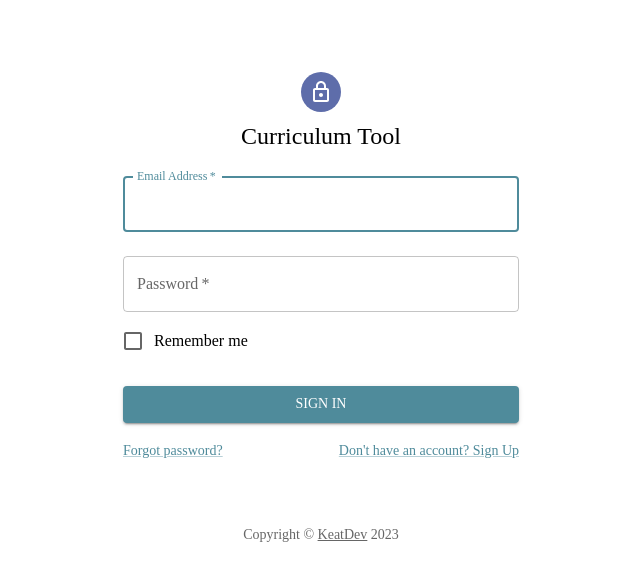
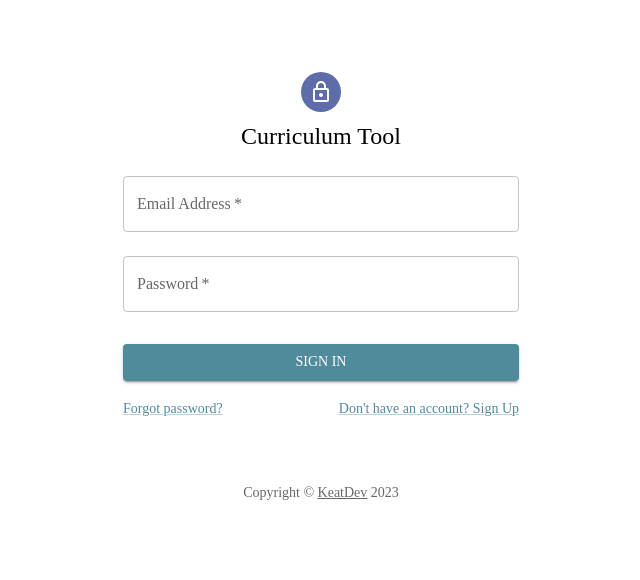
Before and after one commit to drewkeat/theatre-ed-tool, a Next.js app: page / in a window 1280 px wide. Shown: the top 580 px of the page, without its empty margins (319-959 px from the left). Built offline with nearby package versions, Linux system fonts and the light colour scheme.

Commit message:
apply formik to signup/login

```diff
--- a/components/landing/LogIn.jsx
+++ b/components/landing/LogIn.jsx
@@ -1,19 +1,45 @@
 import {Box, Checkbox, TextField, FormControlLabel, Button, Grid, Link} from "@mui/material"
+import { useFormik } from "formik";
+import * as yup from "yup";
 
 export default function LogIn({swapForm}) {
   //Submit function
-  const handleSubmit = (event) => {
-    event.preventDefault();
-    const data = new FormData(event.currentTarget);
-    console.log({
-      email: data.get('email'),
-      password: data.get('password'),
-    });
-  };
+  // const handleSubmit = (event) => {
+  //   event.preventDefault();
+  //   const data = new FormData(event.currentTarget);
+  //   console.log({
+  //     email: data.get('email'),
+  //     password: data.get('password'),
+  //   });
+  // };
+
+  const handleSubmit = (values) => {
+    alert(JSON.stringify(values, null, 2));
+  }
+
+  const validationSchema = yup.object({
+    email: yup.string().email("Invalid email").required("Required field"),
+    password: yup.string().required("Required field")
+  })
+
+  const formik = useFormik({
+    initialValues: {
+      email: '',
+      password: ''
+    },
+    validationSchema: validationSchema,
+    onSubmit: handleSubmit
+  })
 
   return (
-    <Box component="form" onSubmit={handleSubmit} noValidate sx={{ mt: 1 }}>
+    <Box>
+      <Box component="form" onSubmit={formik.handleSubmit} noValidate sx={{ mt: 1 }}>
         <TextField
+          value={formik.values.email}
+          onChange={formik.handleChange}
+          onBlur={formik.handleBlur}
+          error={formik.touched.email && Boolean(formik.errors.email)}
+          helperText={formik.touched.email && formik.errors.email}
           margin="normal"
           required
           fullWidth
@@ -21,9 +47,13 @@ export default function LogIn({swapForm}) {
           label="Email Address"
           name="email"
           autoComplete="email"
-        autoFocus
         />
         <TextField
+          value={formik.values.password}
+          onChange={formik.handleChange}
+          onBlur={formik.handleBlur}
+          error={formik.touched.password && Boolean(formik.errors.password)}
+          helperText={formik.touched.password && formik.errors.password}
           margin="normal"
           required
           fullWidth
@@ -33,13 +63,10 @@ export default function LogIn({swapForm}) {
           id="password"
           autoComplete="current-password"
         />
-      <FormControlLabel
-        control={<Checkbox value="remember" color="primary" />}
-        label="Remember me"
-      />
         <Button type="submit" fullWidth variant="contained" sx={{ mt: 3, mb: 2 }}>
           Sign In
         </Button>
+    </Box>
       <Grid container>
         <Grid item xs>
           <Link href="#" variant="body2">
--- a/components/landing/SignUp.jsx
+++ b/components/landing/SignUp.jsx
@@ -1,21 +1,35 @@
 import {Box, TextField, Button, Grid, Link} from "@mui/material"
+import {useFormik} from "formik"
+import * as yup from "yup"
 
 export default function SignUp({swapForm}) {
-  const handleSubmit = (event) => {
-    event.preventDefault();
-    const data = new FormData(event.currentTarget);
-    console.log({
-      firstName: data.get('firstName'),
-      lastName: data.get('lastName'),
-      email: data.get('email'),
-      password: data.get('password'),
-      passwordConfirmation: data.get('passwordConfirmation')
-    });
+  const handleSubmit = (values) => {
+    alert(JSON.stringify(values, null, 2))
   };
 
+  const validationSchema = yup.object({
+    firstName: yup.string().required("Required field"),
+    lastName: yup.string().required("Required field"),
+    email: yup.string().email("Invalid email").required("Required field"),
+    password: yup.string().required("Required field"),
+    passwordConfirmation: yup.string().oneOf([yup.ref('password'), null], "Password Confirmation does not match Password").required("Required field"),
+  })
+
+  const formik = useFormik({
+    initialValues: {},
+    validationSchema: validationSchema,
+    onSubmit: handleSubmit
+  })
+
   return (
-    <Box component="form" onSubmit={handleSubmit} noValidate sx={{mt: 1 }}>
+    <Box>
+      <Box component="form" onSubmit={formik.handleSubmit} noValidate sx={{mt: 1 }}>
         <TextField
+          value={formik.values.firstName}
+          onChange={formik.handleChange}
+          onBlur={formik.handleBlur}
+          error={formik.touched.firstName && Boolean(formik.errors.firstName)}
+          helperText={formik.touched.firstName && formik.errors.firstName}
           margin="normal"
           required
           fullWidth
@@ -23,9 +37,13 @@ export default function SignUp({swapForm}) {
           label="First Name"
           name="firstName"
           autoComplete="firstName"
-        autoFocus
         />
         <TextField
+          value={formik.values.lastName}
+          onChange={formik.handleChange}
+          onBlur={formik.handleBlur}
+          error={formik.touched.lastName && Boolean(formik.errors.lastName)}
+          helperText={formik.touched.lastName && formik.errors.lastName}
           margin="normal"
           required
           fullWidth
@@ -35,6 +53,11 @@ export default function SignUp({swapForm}) {
           autoComplete="lastName"
         />
         <TextField
+          value={formik.values.email}
+          onChange={formik.handleChange}
+          onBlur={formik.handleBlur}
+          error={formik.touched.email && Boolean(formik.errors.email)}
+          helperText={formik.touched.email && formik.errors.email}
           margin="normal"
           required
           fullWidth
@@ -44,6 +67,11 @@ export default function SignUp({swapForm}) {
           autoComplete="email"
         />
         <TextField
+          value={formik.values.password}
+          onChange={formik.handleChange}
+          onBlur={formik.handleBlur}
+          error={formik.touched.password && Boolean(formik.errors.password)}
+          helperText={formik.touched.password && formik.errors.password}
           margin="normal"
           required
           fullWidth
@@ -54,6 +82,11 @@ export default function SignUp({swapForm}) {
           autoComplete="current-password"
         />
         <TextField
+          value={formik.values.passwordConfirmation}
+          onChange={formik.handleChange}
+          onBlur={formik.handleBlur}
+          error={formik.touched.passwordConfirmation && Boolean(formik.errors.passwordConfirmation)}
+          helperText={formik.touched.passwordConfirmation && formik.errors.passwordConfirmation}
           margin="normal"
           required
           fullWidth
@@ -66,6 +99,7 @@ export default function SignUp({swapForm}) {
         <Button type="submit" fullWidth variant="contained" sx={{ mt: 3, mb: 2 }}>
           Create Account
         </Button>
+    </Box>
       <Grid container>
         <Grid item xs>
           <Link href="#" variant="body2">
```
Lines whose indentation alone changed are shown as unchanged.
